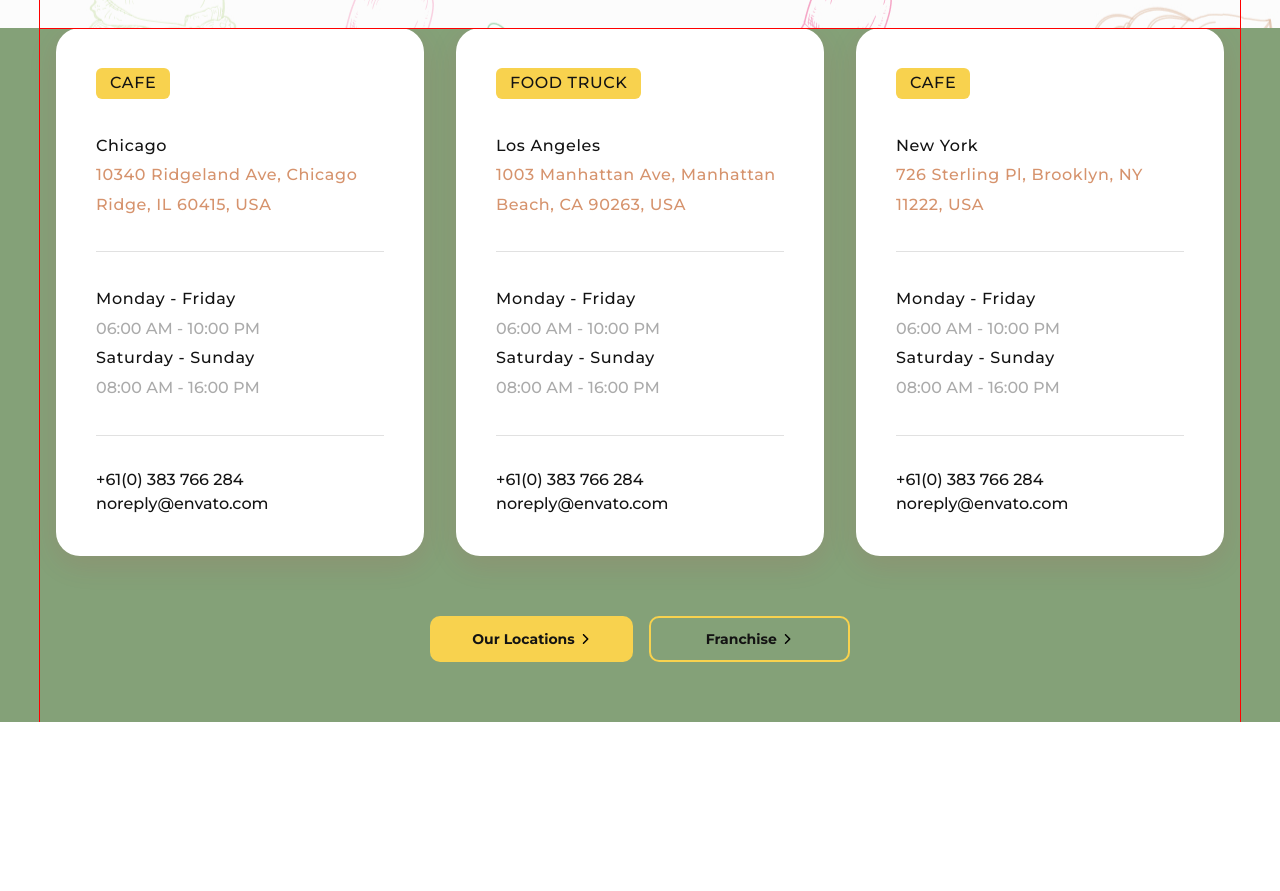
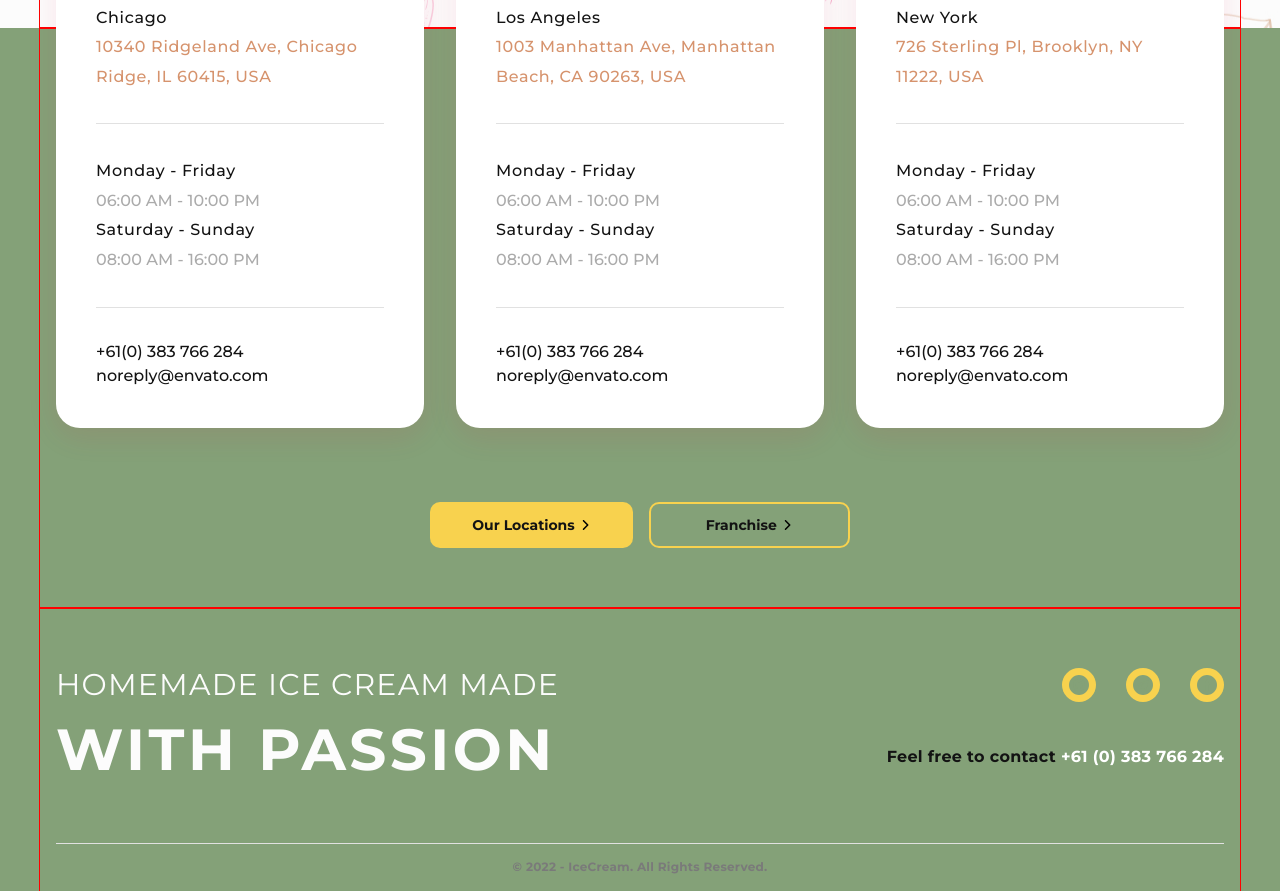
Before and after one commit to DenShykyta/ice-cream-markup, a website built with Parcel: page src/index.html in a window 1280 px wide. Shown: the part 3940-4831 px from the top of the page. Before the commit the page ends 4662 px from the top, so only its background shows below. Built offline with nearby package versions, Linux system fonts and the light colour scheme; a web font is replaced by a local one.

Commit message:
finished desktop markup

```diff
--- a/src/index.html
+++ b/src/index.html
@@ -20,5 +20,6 @@
     <include src="./partials/about.html"></include>
     <include src="./partials/reviews.html"></include>
     <include src="./partials/contacts.html"></include>
+    <include src="./partials/footer.html"></include>
   </body>
 </html>
--- a/src/partials/contacts.html
+++ b/src/partials/contacts.html
@@ -14,9 +14,13 @@
           <p>Saturday - Sunday</p>
           <span>08:00 AM - 16:00 PM</span>
         </div>
-        <div class="phone">
-          <p>+61(0) 383 766 284</p>
-          <p>noreply@envato.com</p>
+        <div class="contact-data">
+          <a class="link contact-data-link" href="tel:+380961111111"
+            >+61(0) 383 766 284</a
+          >
+          <a class="link contact-data-link" href="mailto:noreply@envato.com"
+            >noreply@envato.com</a
+          >
         </div>
       </li>
       <li class="contacts__item">
@@ -31,9 +35,13 @@
           <p>Saturday - Sunday</p>
           <span>08:00 AM - 16:00 PM</span>
         </div>
-        <div class="phone">
-          <p>+61(0) 383 766 284</p>
-          <p>noreply@envato.com</p>
+        <div class="contact-data">
+          <a class="link contact-data-link" href="tel:+380961111111"
+            >+61(0) 383 766 284</a
+          >
+          <a class="link contact-data-link" href="mailto:noreply@envato.com"
+            >noreply@envato.com</a
+          >
         </div>
       </li>
       <li class="contacts__item">
@@ -48,9 +56,13 @@
           <p>Saturday - Sunday</p>
           <span>08:00 AM - 16:00 PM</span>
         </div>
-        <div class="phone">
-          <p>+61(0) 383 766 284</p>
-          <p>noreply@envato.com</p>
+        <div class="contact-data">
+          <a class="link contact-data-link" href="tel:+380961111111"
+            >+61(0) 383 766 284</a
+          >
+          <a class="link contact-data-link" href="mailto:noreply@envato.com"
+            >noreply@envato.com</a
+          >
         </div>
       </li>
     </ul>
--- /dev/null
+++ b/src/partials/footer.html
@@ -0,0 +1,42 @@
+<footer class="footer">
+  <div class="container footer-container">
+    <div class="footer-wrapper">
+      <div class="title-wrapper">
+        <p class="title-thin">homemade ice cream made</p>
+        <p class="title-fat">with passion</p>
+      </div>
+      <div class="social">
+        <ul class="social__list list">
+          <li class="social__item">
+            <a href="" class="social__link"
+              ><svg class="social-icon" width="20" height="20">
+                <use href="images/sprite.svg#icon-github"></use>
+              </svg>
+            </a>
+          </li>
+          <li class="social__item">
+            <a href="" class="social__link"
+              ><svg class="social-icon" width="20" height="20">
+                <use href="images/sprite.svg#icon-telegram"></use>
+              </svg>
+            </a>
+          </li>
+          <li class="social__item">
+            <a href="" class="social__link"
+              ><svg class="social-icon" width="20" height="20">
+                <use href="images/sprite.svg#icon-facebook"></use>
+              </svg>
+            </a>
+          </li>
+        </ul>
+        <p class="contact-text">
+          Feel free to contact
+          <a class="link contact-below" href="tel:+380961111111"
+            >+61 (0) 383 766 284</a
+          >
+        </p>
+      </div>
+    </div>
+    <p class="under-text">© 2022 - IceCream. All Rights Reserved.</p>
+  </div>
+</footer>
--- a/src/styles.scss
+++ b/src/styles.scss
@@ -23,3 +23,4 @@
 @import './styles/layouts/about';
 @import './styles/layouts/reviews';
 @import './styles/layouts/contacts';
+@import './styles/layouts/footer';
--- a/src/styles/layouts/_contacts.scss
+++ b/src/styles/layouts/_contacts.scss
@@ -2,12 +2,17 @@
   background-color: $main-bg-cl;
 }
 .contacts-container {
+  position: relative;
+  padding-top: 474px;
   padding-bottom: 60px;
 }
 .contacts__list {
+  position: absolute;
   display: flex;
   gap: 32px;
-  margin-bottom: 60px;
+  top: -128px;
+  right: 16px;
+  left: 16px;
 
   .contacts__item {
     padding: 40px;
@@ -57,7 +62,7 @@
         color: #ababab;
       }
     }
-    .phone p {
+    .contact-data-link {
       font-weight: 500;
       line-height: 150%; /* 24px */
     }
--- /dev/null
+++ b/src/styles/layouts/_footer.scss
@@ -0,0 +1,77 @@
+.footer {
+  background-color: $main-bg-cl;
+
+  &-wrapper {
+    color: $secondary-txt-cl;
+    display: flex;
+    justify-content: space-between;
+    border-bottom: 1px solid #e1e1e1;
+    padding-top: 60px;
+    padding-bottom: 60px;
+
+    .title-thin {
+      text-transform: uppercase;
+      color: $secondary-txt-cl;
+      font-size: 30px;
+      font-weight: 400;
+      letter-spacing: 1.2px;
+      margin-bottom: 14px;
+    }
+    .title-fat {
+      color: $secondary-txt-cl;
+      text-transform: uppercase;
+      font-size: 58px;
+      font-weight: 700;
+      letter-spacing: 3.48px;
+    }
+  }
+  .under-text {
+    text-align: center;
+    color: #7a7a7a;
+    font-size: 12px;
+    font-style: normal;
+    font-weight: 700;
+    line-height: 186%; /* 22.32px */
+    letter-spacing: 0.24px;
+    padding: 12px 0;
+  }
+}
+
+.social {
+  display: flex;
+  flex-direction: column;
+  align-items: flex-end;
+
+  &__list {
+    align-items: flex-end;
+    display: flex;
+    gap: 30px;
+    margin-bottom: 40px;
+  }
+  &__link {
+    display: flex;
+    align-items: center;
+    justify-content: center;
+    width: 34px;
+    height: 34px;
+
+    border-radius: 50%;
+    background-color: #f8d24e;
+    fill: $main-bg-cl;
+
+    &:hover,
+    &:focus {
+      fill: #fcfcfc;
+    }
+  }
+  .contact-text {
+    color: $main-txt-cl;
+    font-weight: 700;
+    line-height: 186%; /* 29.76px */
+    letter-spacing: 0.32px;
+  }
+}
+
+.contact-below {
+  color: #fff;
+}
--- a/src/styles/libs/slick.scss
+++ b/src/styles/libs/slick.scss
@@ -67,8 +67,7 @@
     height: 12px;
     font-size: 0;
 
-    &:hover,
-    &:focus {
+    &:hover {
       opacity: 0.5;
     }
   }
```
Also changed, not shown: dist/index.html, src/images/sprite.svg, src/styles/base/sprite (2).svg (added).
